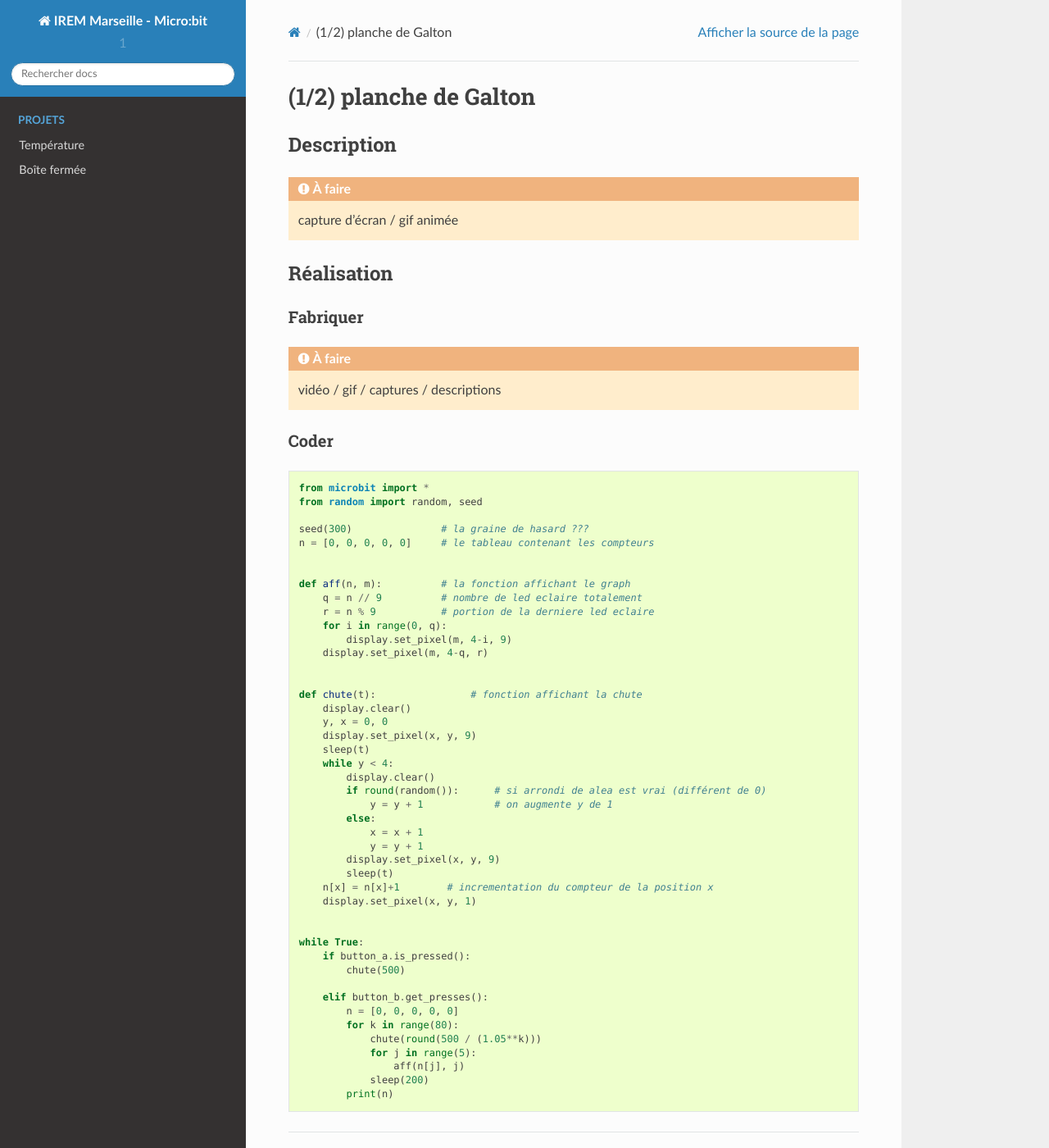
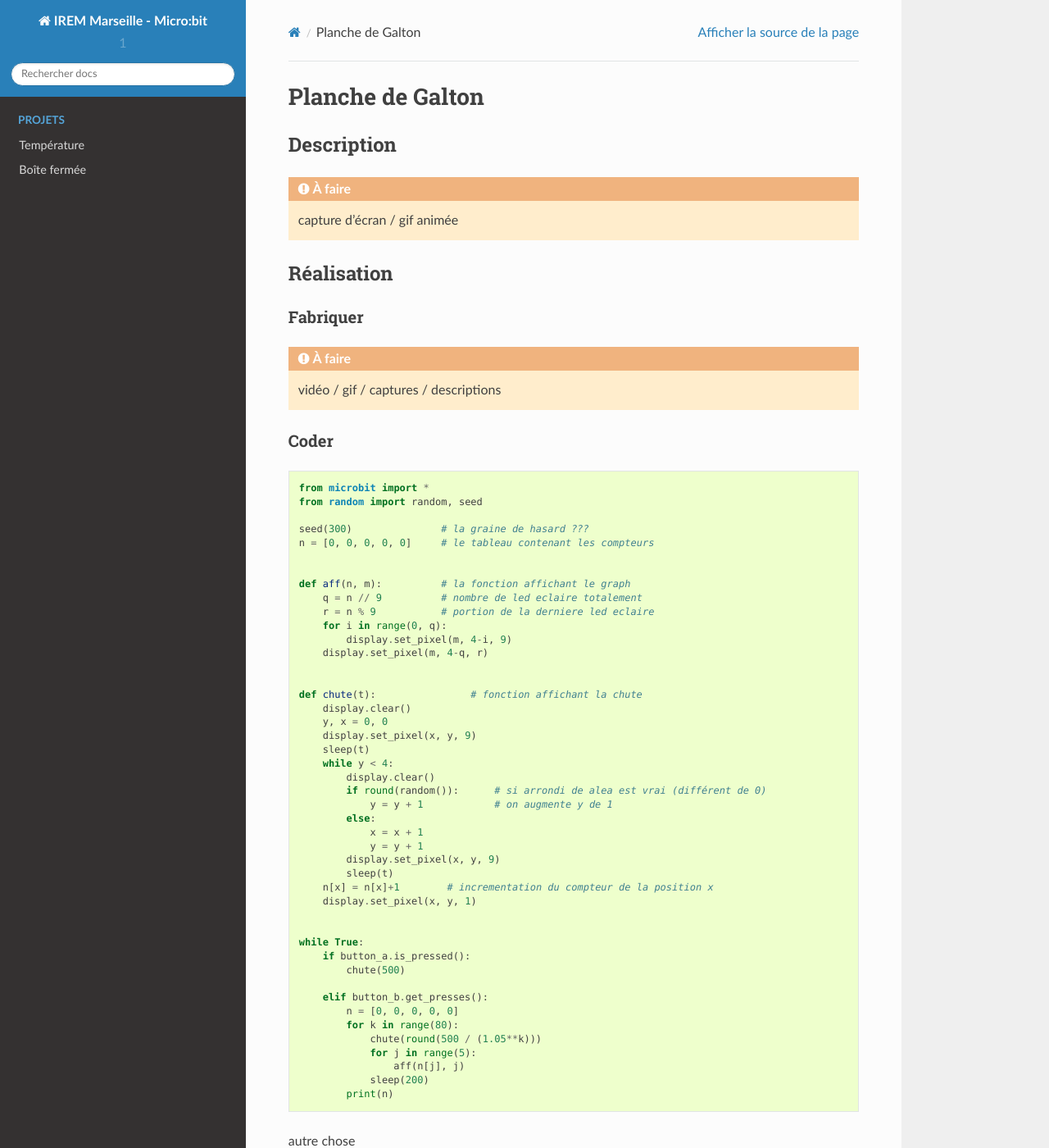
Before and after one commit to iremlp/microbit, a Sphinx documentation site: the page built from docs/source/projets/galton.rst, in a window 1280 px wide and 1400 px high. Shown: the whole window at 82% size. Built offline with Sphinx 7.4.7 and the Read the Docs theme 2.0.0, drawn with Linux system fonts in a browser that asks for light colours.

Commit message:
premier push

```diff
--- a/docs/source/projets/boite-fermee.rst
+++ b/docs/source/projets/boite-fermee.rst
@@ -21,5 +21,6 @@ Fabriquer
 
 Coder
 -----
-
-.. todo:: vidéo / gif / captures / descriptions
+.. image:: microbit-boite.png
+   :width: 65%
+   :align: center
--- a/docs/source/projets/galton.rst
+++ b/docs/source/projets/galton.rst
@@ -1,6 +1,6 @@
-====================
-(1/2) planche de Galton
-====================
+================
+Planche de Galton
+================
 
 Description
 ===========
@@ -23,3 +23,6 @@ Coder
 -----
 
 .. literalinclude:: microbit-galton_bruno.py
+
+
+autre chose
```
Also changed, not shown: 1 other file.
